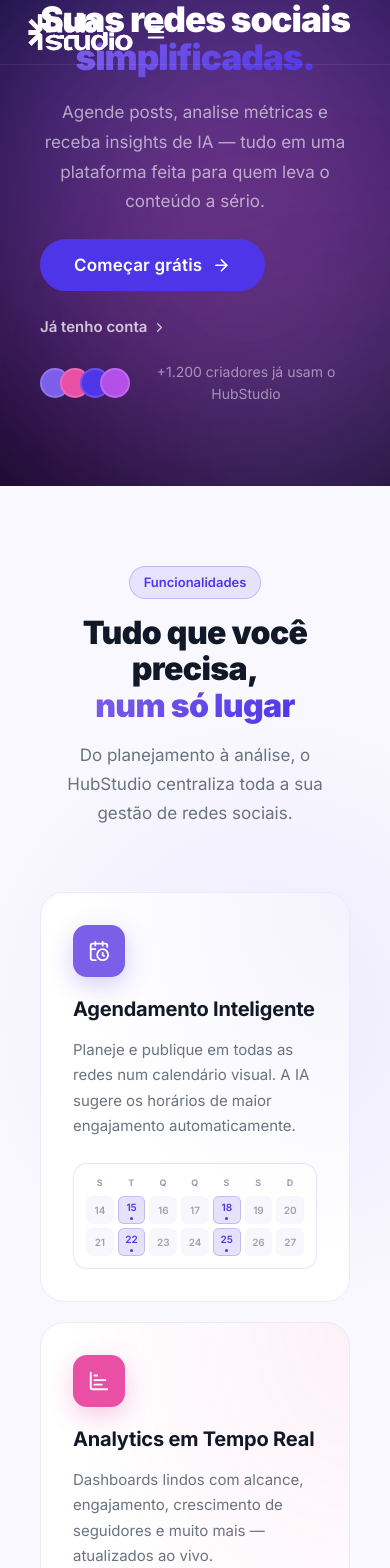
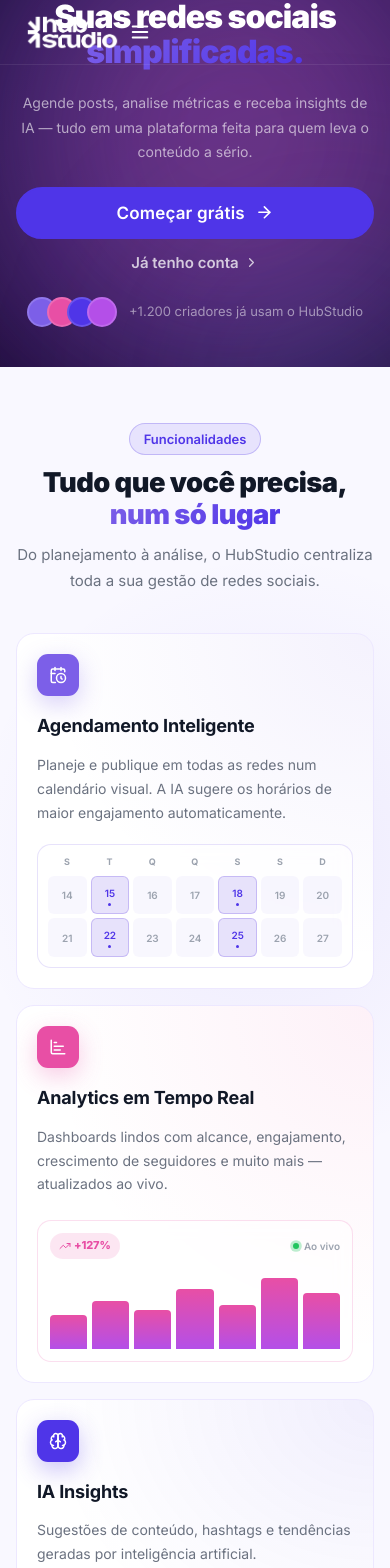
Before and after one commit to brenosemfreio/tcc, a React (Vite) app: page / in a window 390 px wide. Shown: the top 1568 px of the page. Built offline with nearby package versions, Linux system fonts and the light colour scheme.

Commit message:
chore: auto sync [Claude]

```diff
--- a/src/components/Navbar/Navbar.css
+++ b/src/components/Navbar/Navbar.css
@@ -174,4 +174,7 @@
 
 @media (max-width: 480px) {
   .navbar__inner { height: 64px; padding-inline: 16px; }
+  .navbar__nav { top: 64px; }
+  .navbar__overlay { top: 64px; }
+  .navbar__logo-img { height: 36px; }
 }
--- a/src/pages/Landing/Landing.css
+++ b/src/pages/Landing/Landing.css
@@ -1715,21 +1715,38 @@
 /* ══════════════════════════════════════════════════════════
    RESPONSIVO
    ══════════════════════════════════════════════════════════ */
+
+/* ── ≤1280px: narrow desktop ───────────────────────────── */
+@media (max-width: 1280px) {
+  .l-hero__inner {
+    gap: 120px;
+    grid-template-columns: 1fr 1fr;
+  }
+  .l-mockup { max-width: 460px; }
+}
+
+/* ── ≤1024px: tablet ───────────────────────────────────── */
 @media (max-width: 1024px) {
+  /* Container interno das sections menos largo */
+  .l-landing section .container {
+    padding-inline: 32px;
+  }
+
+  /* Hero stack vertical */
   .l-hero__inner {
     grid-template-columns: 1fr;
+    gap: 56px;
     min-height: auto;
     padding-top: 120px;
     text-align: center;
   }
-
   .l-hero__content { align-items: center; }
   .l-hero__sub { max-width: 100%; }
+  .l-hero__title { white-space: normal; }
   .l-hero__visual { display: none; }
 
-  .l-bento {
-    grid-template-columns: 1fr 1fr;
-  }
+  /* Bento: 2 cols com wide spanning */
+  .l-bento { grid-template-columns: 1fr 1fr; }
   .l-bento__card--wide {
     grid-column: 1 / 3;
     grid-template-columns: 1fr;
@@ -1737,16 +1754,35 @@
   }
   .l-bento__card--tall { grid-column: span 1; grid-row: auto; }
 
+  /* Stats 2 cols */
   .l-stats__inner { grid-template-columns: repeat(2, 1fr); gap: 32px; }
-  .l-steps__grid  { grid-template-columns: 1fr; gap: 20px; }
-  .l-plans        { grid-template-columns: 1fr; max-width: 440px; margin: 0 auto; }
-
+
+  /* Steps: desliga min-height: 100vh e space-between */
+  .l-steps {
+    min-height: auto;
+    align-items: stretch;
+  }
+  .l-steps > .container {
+    min-height: 0;
+    display: block;
+  }
+  .l-steps .l-section-head { margin-bottom: 56px; }
+  .l-steps__perks { margin-bottom: 56px; }
+  .l-steps__grid { grid-template-columns: 1fr; gap: 32px; }
+
+  /* Plans single column centered */
+  .l-plans {
+    grid-template-columns: 1fr;
+    max-width: 440px;
+    margin: 0 auto;
+  }
   .l-pricing__trust {
     flex-direction: column;
     gap: 14px;
     margin-top: 40px;
   }
 
+  /* FAQ stack header em cima, lista embaixo */
   .l-faq__layout {
     grid-template-columns: 1fr;
     gap: 48px;
@@ -1761,29 +1797,161 @@
   .l-section-head--left p { max-width: 500px; margin: 0 auto; }
 }
 
+/* ── ≤900px: navbar hamburger triggers (já tratado em Navbar.css) ── */
+
+/* ── ≤768px: mobile (large phones / small tablets) ────── */
 @media (max-width: 768px) {
-  .l-hero { min-height: auto; padding-bottom: 80px; }
-  .l-hero__inner { padding-top: 100px; gap: 40px; }
-  .l-hero__title { font-size: 2.2rem; }
-
-  .l-bento { grid-template-columns: 1fr; }
+  /* Container ainda menor */
+  .l-landing section .container {
+    padding-inline: 20px;
+  }
+
+  /* Hero */
+  .l-hero { min-height: auto; padding-bottom: 56px; }
+  .l-hero__inner { padding-top: 100px; gap: 36px; }
+  .l-hero__title { font-size: clamp(1.875rem, 7vw, 2.4rem); }
+  .l-hero__sub { font-size: 0.9375rem; }
+  .l-hero__ctas { gap: 14px; }
+  .l-hero__proof { font-size: 0.8125rem; }
+
+  /* Bento — 1 col */
+  .l-bento { grid-template-columns: 1fr; gap: 16px; }
   .l-bento__card--wide,
   .l-bento__card--tall {
     grid-column: 1;
     grid-row: auto;
   }
-  .l-bento__card--wide { grid-template-columns: 1fr; }
-
+  .l-bento__card--wide { grid-template-columns: 1fr; gap: 20px; }
+  .l-bento__card { padding: 24px; border-radius: 20px; }
+  .l-bento__icon { width: 46px; height: 46px; font-size: 1.25rem; }
+  .l-bento__card h3 { font-size: 1.125rem; }
+  .l-bento__card p { font-size: 0.875rem; }
+
+  /* Stats */
   .l-stats { padding: 60px 0; }
   .l-stats__inner { grid-template-columns: repeat(2, 1fr); gap: 24px; }
 
+  /* Section paddings reduzidos */
   .l-features,
   .l-steps,
   .l-faq,
-  .l-pricing { padding: 80px 0; }
-
-  .l-cta { padding: 100px 0; }
-
+  .l-pricing { padding: 72px 0; }
+  .l-cta     { padding: 80px 0; }
+
+  /* Steps perks */
+  .l-steps__perks { gap: 8px; }
+  .l-steps__perk { padding: 8px 14px; font-size: 0.8125rem; }
+
+  /* Marquee strip — label compacto */
+  .l-marquee-strip { height: 48px; }
+  .l-marquee-strip__label {
+    font-size: 0.5rem;
+    padding: 0 14px;
+    letter-spacing: 0.06em;
+  }
+  .l-marquee-strip__item {
+    padding: 0 18px;
+    font-size: 0.8125rem;
+  }
+  .l-marquee-strip__item svg { font-size: 0.9375rem; }
+
+  /* FAQ items mais compactos */
+  .l-faq__q { padding: 18px 20px; font-size: 0.9375rem; gap: 14px; }
+  .l-faq__a { padding: 0 20px 20px; }
+  .l-faq__q-wrap { gap: 12px; }
+  .l-faq__q-icon { width: 34px; height: 34px; font-size: 0.9375rem; }
+  .l-faq__icon { width: 28px; height: 28px; }
+  .l-faq__cta {
+    padding: 24px;
+    flex-direction: column;
+    text-align: center;
+    gap: 16px;
+  }
+  .l-faq__cta-text { min-width: 0; }
+
+  /* Plans */
+  .l-plan { padding: 28px 22px; gap: 14px; border-radius: 22px; }
+  .l-plan__amount { font-size: 2.5rem; }
+  .l-plan--highlight { transform: none; }
+
+  /* Pricing trust */
+  .l-pricing__trust > span { font-size: 0.875rem; }
+
+  /* CTA final */
+  .l-cta h2 { font-size: clamp(1.75rem, 6vw, 2.25rem); }
+  .l-cta p { font-size: 0.9375rem; }
+
+  /* Hide hero decorações */
   .l-float { display: none; }
   .l-scroll { display: none; }
-}
+
+  /* Section header text */
+  .l-section-head h2 { font-size: clamp(1.75rem, 6vw, 2.25rem); }
+  .l-section-head p { font-size: 0.9375rem; }
+}
+
+/* ── ≤480px: small phones ─────────────────────────────── */
+@media (max-width: 480px) {
+  .l-landing section .container {
+    padding-inline: 16px;
+  }
+
+  /* Hero ainda menor */
+  .l-hero { padding-bottom: 40px; }
+  .l-hero__inner { padding-top: 88px; gap: 28px; }
+  .l-hero__title { font-size: clamp(1.625rem, 9vw, 2rem); }
+  .l-hero__sub { font-size: 0.875rem; }
+  .l-hero__ctas {
+    width: 100%;
+    flex-direction: column;
+    align-items: center;
+    gap: 12px;
+  }
+  .l-hero__ctas > .btn { width: 100%; }
+
+  /* Sections paddings */
+  .l-features,
+  .l-steps,
+  .l-faq,
+  .l-pricing,
+  .l-stats { padding: 56px 0; }
+  .l-cta { padding: 64px 0; }
+
+  /* Stats — 1 col em telas muito pequenas */
+  .l-stats__inner { grid-template-columns: repeat(2, 1fr); gap: 16px; }
+  .l-stat strong { font-size: 1.875rem; }
+  .l-stat span { font-size: 0.8125rem; }
+
+  /* Section header */
+  .l-section-head { gap: 12px; margin-bottom: 40px; }
+  .l-section-head h2 { font-size: clamp(1.5rem, 7vw, 1.875rem); }
+
+  /* Steps */
+  .l-steps .l-section-head { margin-bottom: 40px; }
+  .l-steps__perks { margin-bottom: 40px; }
+  .l-steps__grid { gap: 24px; }
+  .l-step__num { font-size: 3.5rem; }
+
+  /* Bento */
+  .l-bento__card { padding: 20px; border-radius: 18px; }
+  .l-bento__icon { width: 42px; height: 42px; border-radius: 11px; font-size: 1.125rem; }
+  .l-bento__preview--calendar { padding: 10px; }
+  .l-fp-chart__bars { height: 80px; }
+
+  /* FAQ */
+  .l-faq__q { padding: 14px 16px; }
+  .l-faq__a { padding: 0 16px 18px; }
+  .l-faq__cta { padding: 20px 18px; }
+  .l-faq__cta-icon { width: 44px; height: 44px; font-size: 1.0625rem; }
+
+  /* Plans */
+  .l-plan { padding: 24px 20px; border-radius: 20px; }
+  .l-plan__amount { font-size: 2.25rem; }
+  .l-plan__popular { font-size: 0.75rem; padding: 6px 14px; }
+
+  /* Marquee — label totalmente escondido */
+  .l-marquee-strip__label { display: none; }
+
+  /* CTA final */
+  .l-cta h2 { font-size: 1.625rem; }
+}
```
